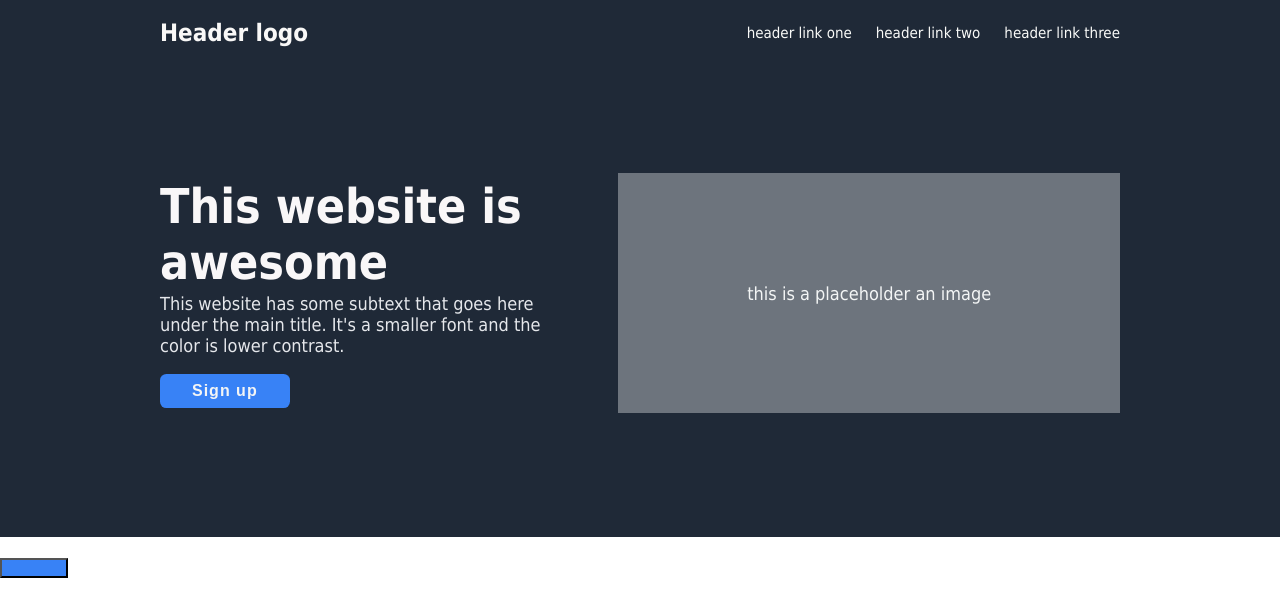
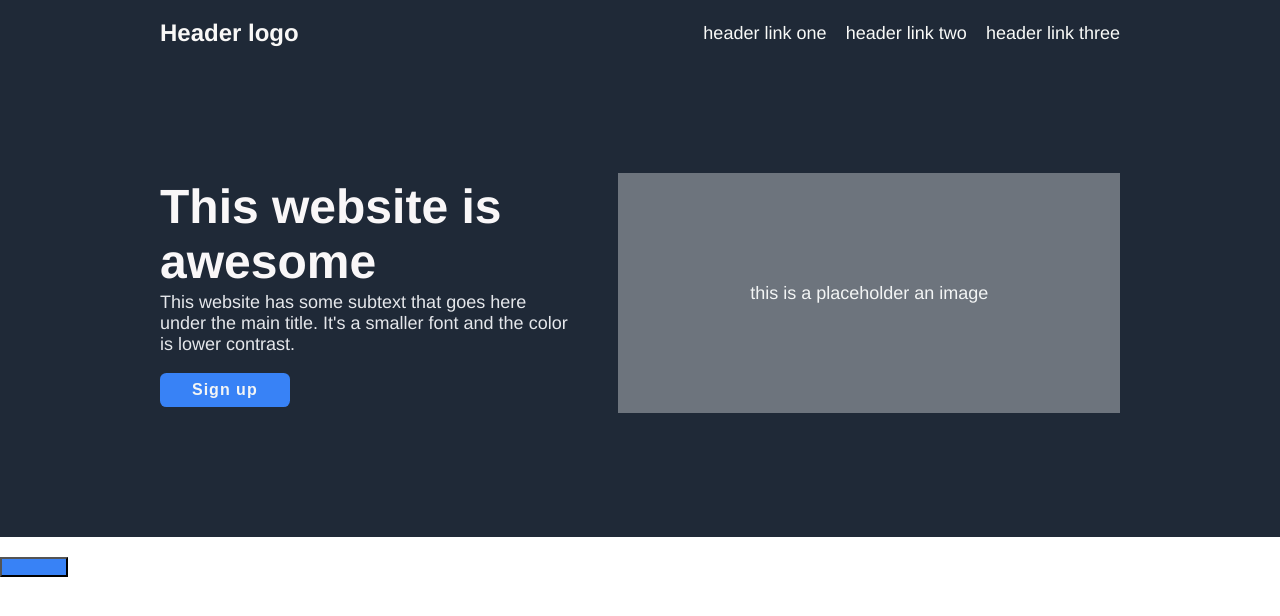
Before and after one commit to A10-warthog/landing-page, a plain HTML site: page index.html in a window 1280 px wide. Drawn offline with Linux system fonts and the light colour scheme.

Commit message:
fix font family to helvetica

```diff
--- a/css/styles.css
+++ b/css/styles.css
@@ -1,6 +1,6 @@
 body {
     margin: 0 0 auto 0;
-    font-family:  Tahoma;
+    font-family:  Helvetica;
 }
 
 .intro {
@@ -15,6 +15,7 @@ body {
     display: flex;
     justify-content: space-between;
     align-items: center;
+
 }
 
 .head_logo--txt {
@@ -25,12 +26,13 @@ body {
 
 .nav__link {
     display: flex;
-    gap: 1.5rem;
+    gap: 1.2rem;
 }
 
 .nav--txt {
     color: #f9faf8;
-    font-size: 15px;
+    font-size: 18px;
+
 }
 
 .info {
@@ -53,7 +55,8 @@ body {
 .info__head--txt {
     color: #f9f7f8;
     font-size: 48px;
-    font-weight: 900;
+
+
 }
 .info__addin {
     margin-top: 0.2rem;
@@ -62,6 +65,7 @@ body {
 .info__addin--txt {
     color: #e5e7eb;
     font-size: 18px;
+
 }
 
 .info__img {
```
